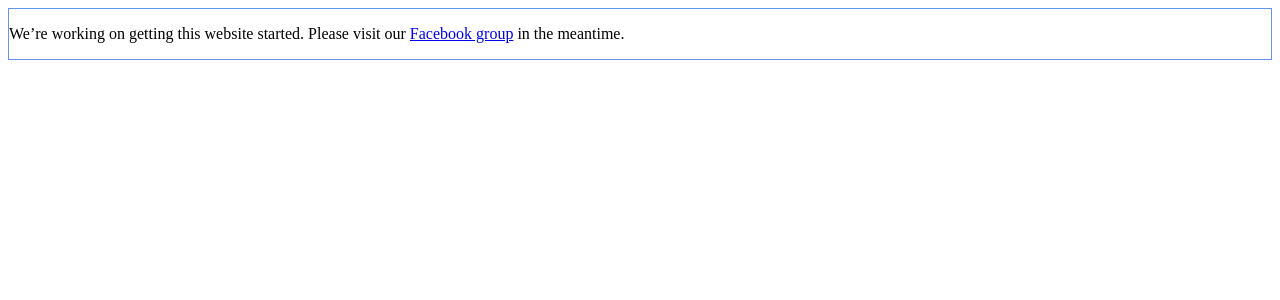
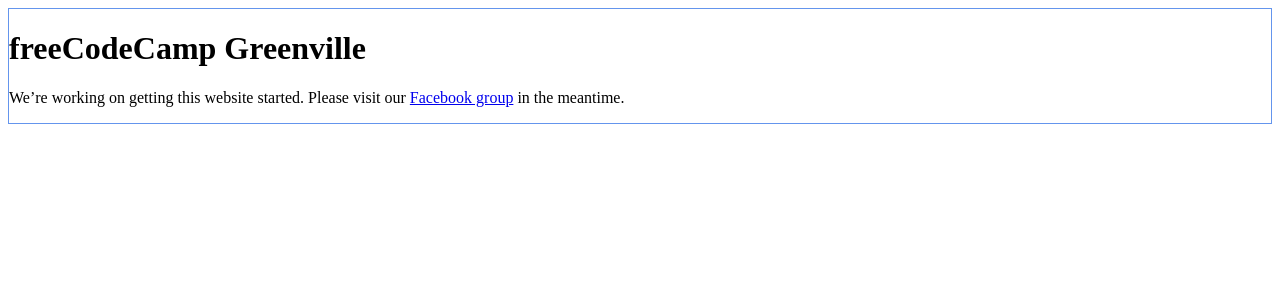
Before and after one commit to freecodecamp-greenville/fcc-greenville-www, a Jekyll site: the page built from index.md, in a window 1280 px wide. Shown: the top 300 px of the page. Built offline with Jekyll 4.4.1, drawn with Linux system fonts in a browser that asks for light colours; our own code applies the rules of GitHub Pages for plain Markdown files.

Commit message:
Added header

```diff
--- a/index.md
+++ b/index.md
@@ -1,6 +1,8 @@
 ---
 layout: default
 ---
+# freeCodeCamp Greenville
+
 We're working on getting this website started. Please visit our
 [Facebook group](https://www.facebook.com/groups/free.code.camp.Greenville/) in
 the meantime.
```
